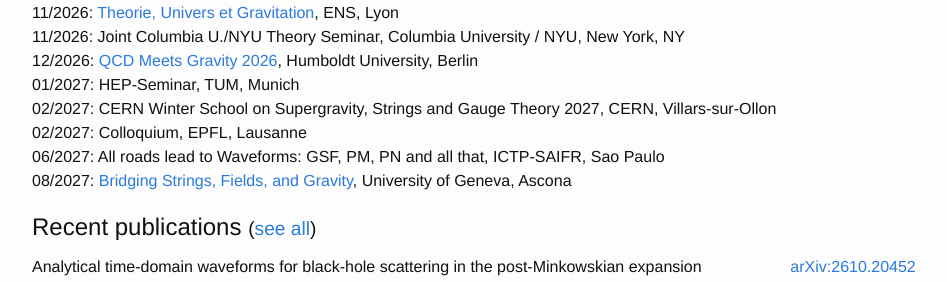
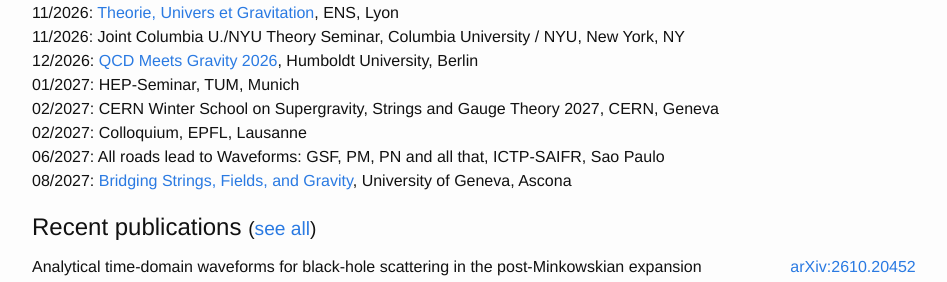
Before and after one commit to julioparra/julioparra.github.io, a Jekyll site: the page built from index.md, in a window 1280 px wide and 900 px high, scrolled down 471 px. Shown: the part 160-442 px from the top of the window, without its empty margins (168-1115 px from the left). Built offline with Jekyll 4.4.1, drawn with Linux system fonts in a browser that asks for light colours; nearby versions of some CDN libraries.

Commit message:
Move CERN Winter School 2027 location to Geneva
Co-Authored-By: Claude Opus 5.5 (1M context) <noreply@anthropic.com>

```diff
--- a/_data/talks.yml
+++ b/_data/talks.yml
@@ -36,7 +36,7 @@
   type: lectures
   link:
   institution: CERN
-  location: Villars-sur-Ollon
+  location: Geneva
   country: CH
   video:
   title:
```
